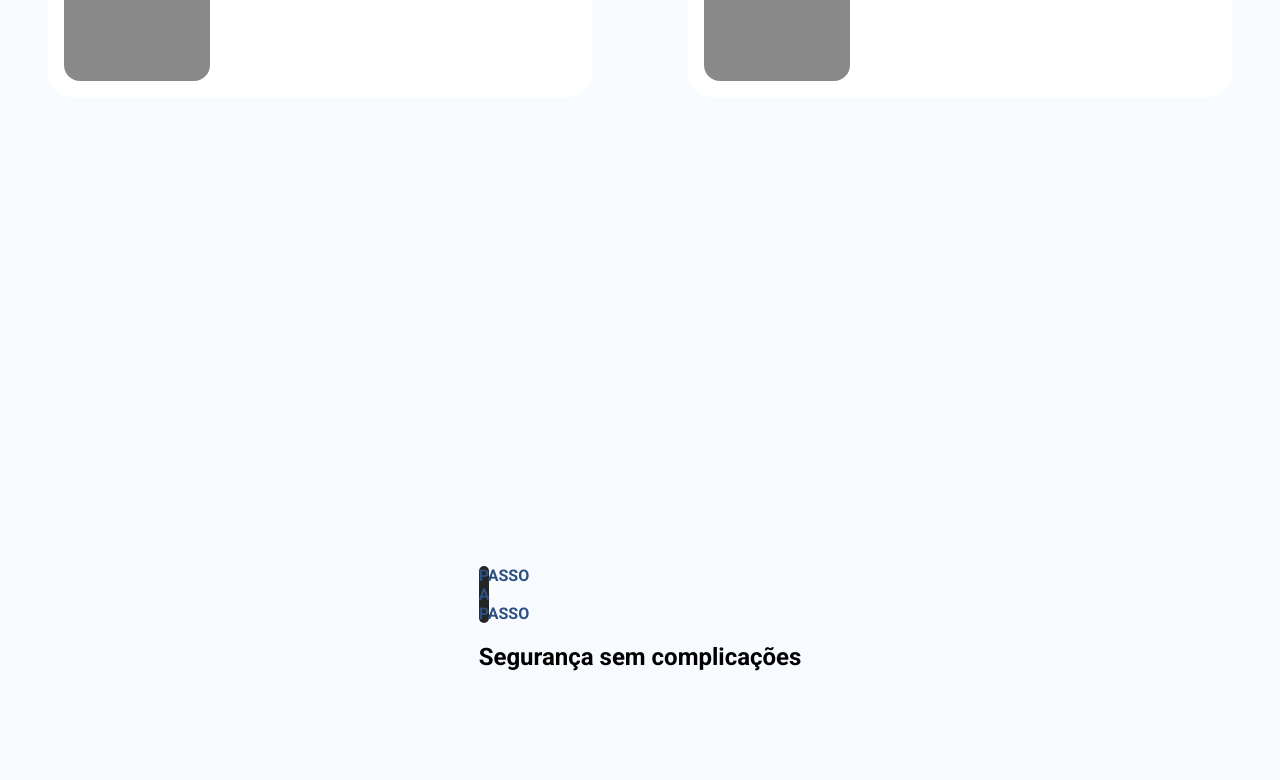
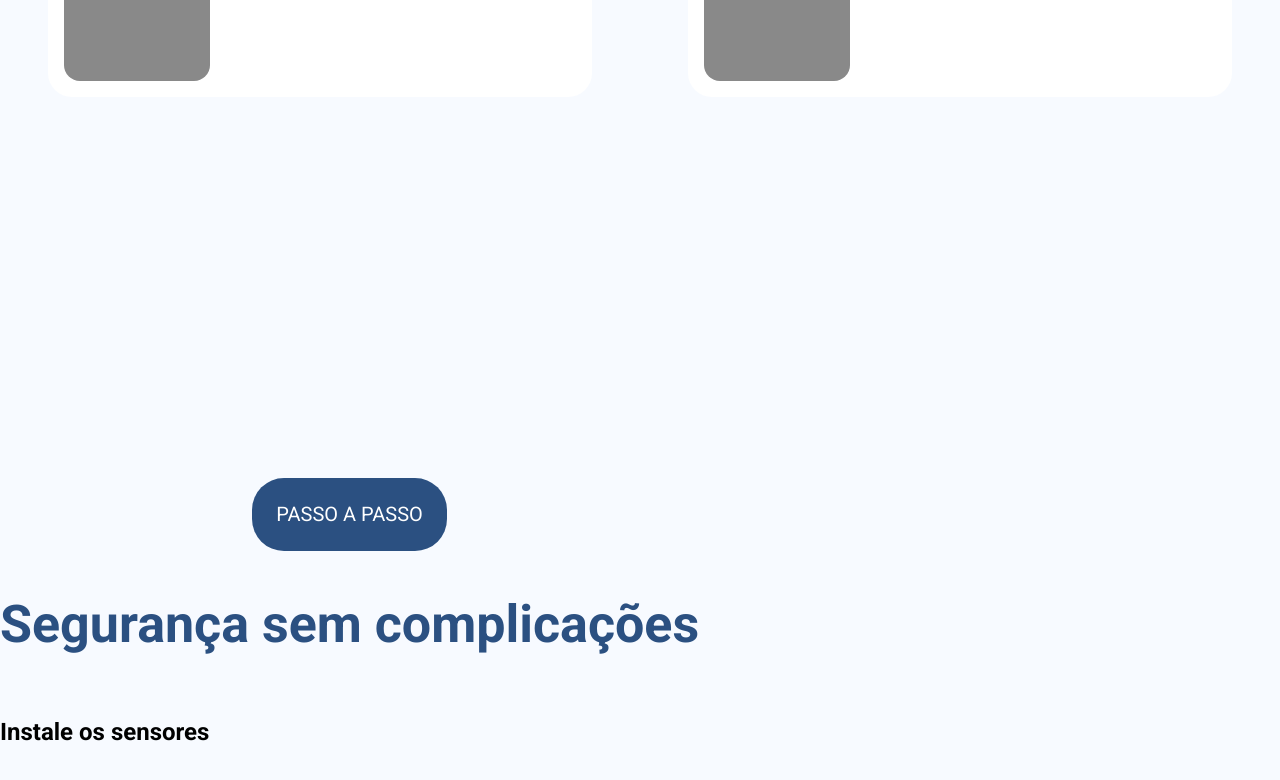
Before and after one commit to mariaeduardadepascoa/SafeNest, a plain HTML site: page index.html in a window 1280 px wide. Shown: the part 1378-2158 px from the top of the page. Drawn offline with Linux system fonts and the light colour scheme.

Commit message:
começamos a criar a pagina de passo a passo

```diff
--- a/index.html
+++ b/index.html
@@ -105,7 +105,11 @@
             <div class="circulo">
                 <h1 class="passo-a-passo">PASSO A PASSO</h1>
             </div>
-            <h1>Segurança sem complicações</h1>
+            <h1 class="seguranca">Segurança sem complicações</h1>
+        </div>
+
+        <div class="retangulo">
+            <h1 class="primeiro-passo">Instale os sensores</h1>
         </div>
 
     </section>
--- a/style.css
+++ b/style.css
@@ -593,18 +593,46 @@ section {
 #comece-a-usar {
     background-color: var( --azul-terciario);
     display: flex;
+    align-items: self-start;
+    justify-content: center;
+    text-align: center;
+    flex-direction: column;
+}
+
+.comecar-text{
+    flex-direction: column;
+    display: flex;
     align-items: center;
     justify-content: center;
+    text-align: center;
 }
 .passo-a-passo{
     font-family: var( --font-family);
-    color: #2B5081;
-    font-size: 16px;
+    color: var( --branco-principal);
+    font-size: 20px;
+    font-weight: normal;
     text-align: center;
 }
 
 .circulo{
-    width: 10px;
-    border-radius: 20px;
-    background-color: var( --preto-princial);
+    width: fit-content;
+    height: fit-content;
+    padding: 0.5rem 1.5rem;
+    border-radius: 2rem;
+    background-color: var( --azul-principal);
 }
+
+.seguranca{
+    color: var( --azul-principal);
+    font-size: 52px;
+}
+
+.retangulo{
+   align-items: center;
+   flex-direction: column;
+}
+
+.primeiro-passo{
+    flex-direction: column;
+
+}
```
